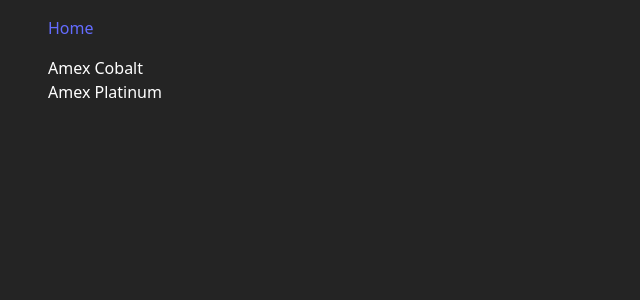
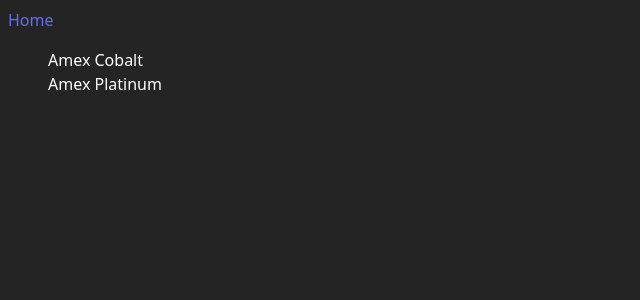
Before and after one commit to wajeff/cardchart, a React (Vite) app in the folder client/: page / in a window 1280 px wide. Shown: the top 300 px of the page, without its empty margins (0-640 px from the left). Built offline with nearby package versions, Linux system fonts and the light colour scheme.

Commit message:
fix: used styles import for navbar

```diff
--- a/client/src/components/Navbar/Navbar.jsx
+++ b/client/src/components/Navbar/Navbar.jsx
@@ -3,8 +3,8 @@
 const Navbar = () => {
   return (
     <nav>
-      <ul>
-        <li>
+      <ul className={styles.navList}>
+        <li className={styles.navItem}>
           <Link to ='/'> Home </Link>
         </li>
       </ul>
--- a/client/src/components/Navbar/Navbar.module.css
+++ b/client/src/components/Navbar/Navbar.module.css
@@ -1,3 +1,9 @@
-li{
-    list-style: none;
+.navList {
+  list-style: none;
+  margin: 0;
+  padding: 0;
 }
+
+.navItem {
+  list-style: none;
+}
```
